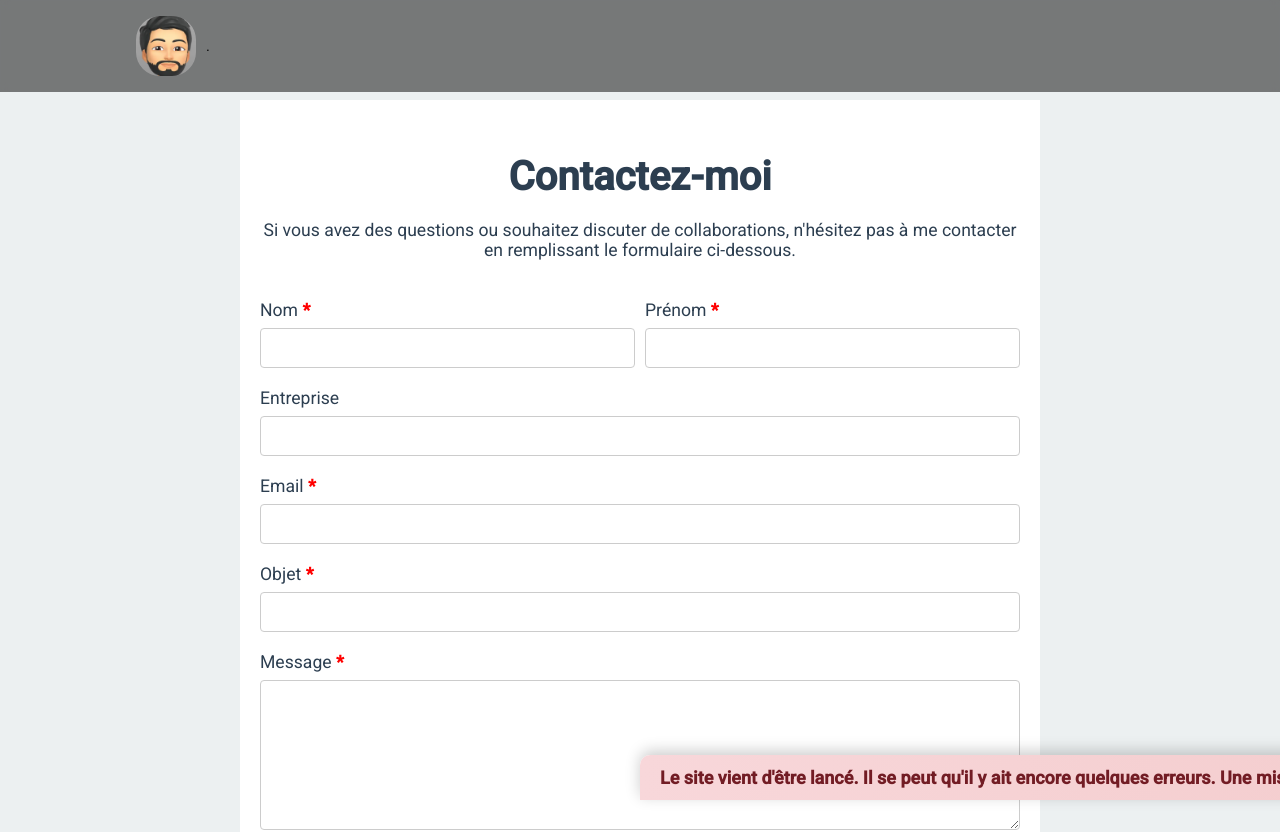
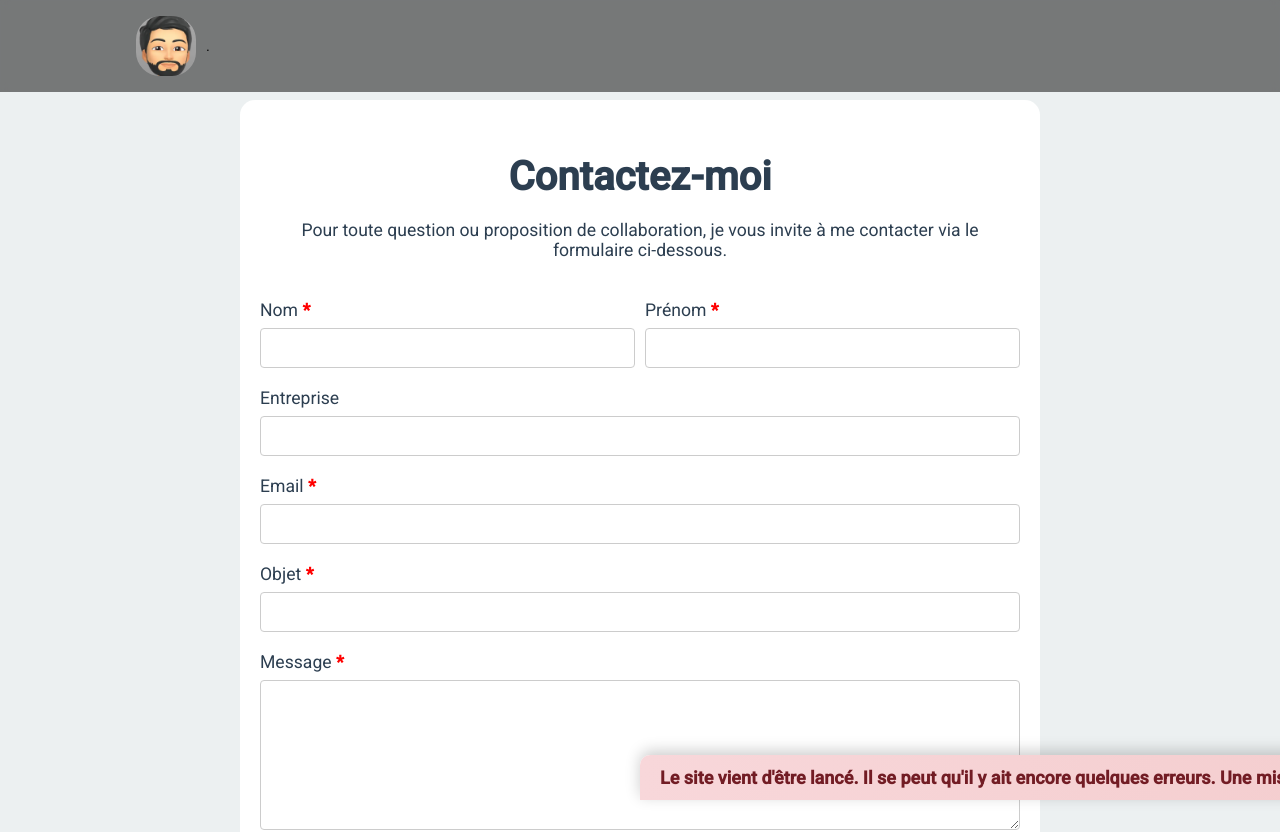
Before and after one commit to zine-eddinetoubal/zine-eddinetoubal, an Angular app: page /contact in a window 1280 px wide. Shown: the top 832 px of the page. Built offline with nearby package versions, Linux system fonts and the light colour scheme; no server answers.

Commit message:
core : update text header form

```diff
--- a/src/app/featured/contact/contact.component.html
+++ b/src/app/featured/contact/contact.component.html
@@ -1,8 +1,7 @@
 <section class="contact" id="contact">
     <div class="contact-container">
         <h2>Contactez-moi</h2>
-        <p>Si vous avez des questions ou souhaitez discuter de collaborations, n'hésitez pas à me contacter en
-            remplissant le formulaire ci-dessous.</p>
+        <p>Pour toute question ou proposition de collaboration, je vous invite à me contacter via le formulaire ci-dessous.</p>
 
         <form (submit)="onSubmit(contactForm)" #contactForm="ngForm">
             <div class="form-group row">
--- a/src/app/featured/contact/contact.component.scss
+++ b/src/app/featured/contact/contact.component.scss
@@ -21,6 +21,7 @@
         margin: 0 auto;
         background-color: white;
         padding: 20px;
+        border-radius: 15px;
     }
 
 
```
